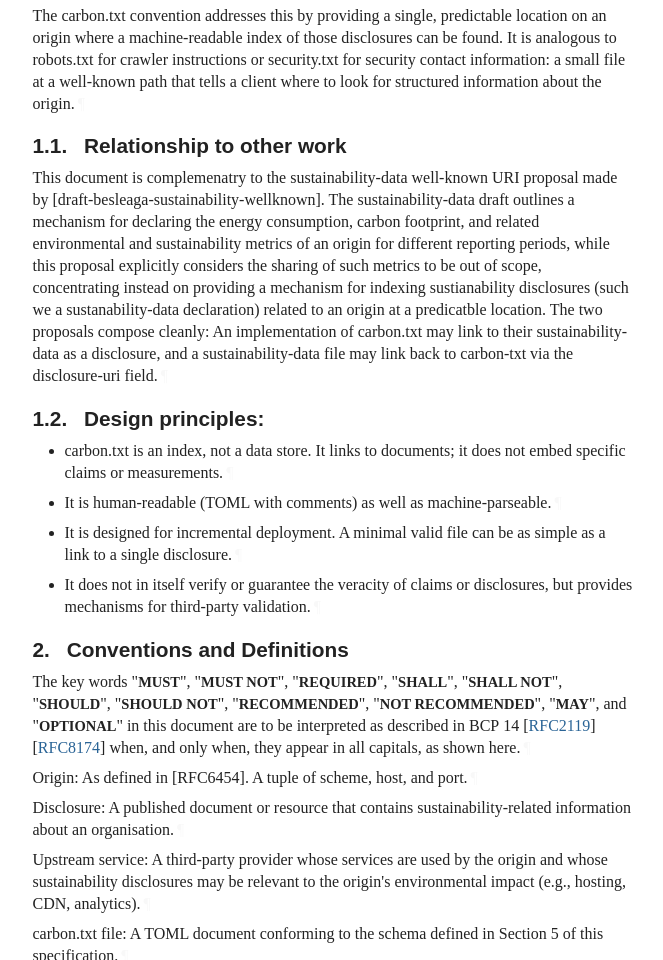
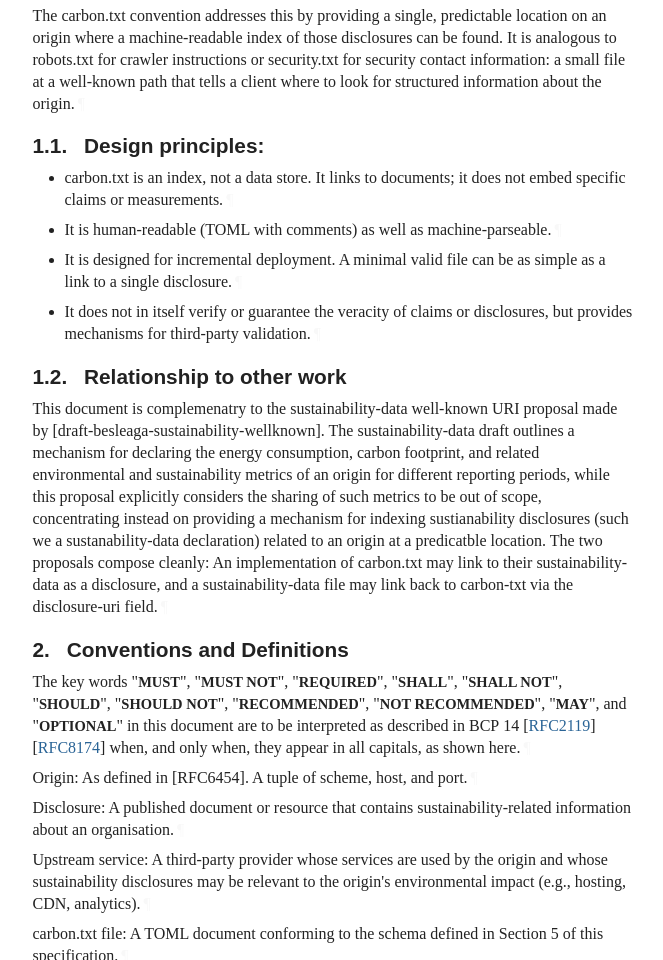
Before and after one commit to thegreenwebfoundation/carbon-txt-internet-draft, a plain HTML site: page draft-cowlishaw-carbontxt.html in a window 1280 px wide. Shown: the part 1164-2124 px from the top of the page, without its empty margins (92-755 px from the left). Drawn offline with Linux system fonts and the light colour scheme; a web font is replaced by a local one.

Commit message:
Script updating gh-pages from 86d4eb5. [ci skip]

```diff
--- a/draft-cowlishaw-carbontxt.html
+++ b/draft-cowlishaw-carbontxt.html
@@ -1158,10 +1158,10 @@ svg {
             <p id="section-toc.1-1.1.1" class="keepWithNext"><a href="#section-1" class="auto internal xref">1</a>.  <a href="#name-introduction" class="internal xref">Introduction</a></p>
 <ul class="compact toc ulBare ulEmpty">
 <li class="compact toc ulBare ulEmpty" id="section-toc.1-1.1.2.1">
-                <p id="section-toc.1-1.1.2.1.1" class="keepWithNext"><a href="#section-1.1" class="auto internal xref">1.1</a>.  <a href="#name-relationship-to-other-work" class="internal xref">Relationship to other work</a></p>
+                <p id="section-toc.1-1.1.2.1.1" class="keepWithNext"><a href="#section-1.1" class="auto internal xref">1.1</a>.  <a href="#name-design-principles" class="internal xref">Design principles:</a></p>
 </li>
               <li class="compact toc ulBare ulEmpty" id="section-toc.1-1.1.2.2">
-                <p id="section-toc.1-1.1.2.2.1" class="keepWithNext"><a href="#section-1.2" class="auto internal xref">1.2</a>.  <a href="#name-design-principles" class="internal xref">Design principles:</a></p>
+                <p id="section-toc.1-1.1.2.2.1" class="keepWithNext"><a href="#section-1.2" class="auto internal xref">1.2</a>.  <a href="#name-relationship-to-other-work" class="internal xref">Relationship to other work</a></p>
 </li>
             </ul>
 </li>
@@ -1203,33 +1203,33 @@ svg {
       </h2>
 <p id="section-1-1">Organisations increasingly publish sustainability information relevant to their digital operations — Impact reports, energy mix disclosures and guarantees of origin, regulatory filings under frameworks such as the EU Corporate Sustainability Reporting Directive (CSRD), and measurements of CO2 impact;  but this information is scattered across PDFs, web pages, and third-party registries with no standard way for a client to discover it programmatically.<a href="#section-1-1" class="pilcrow">¶</a></p>
 <p id="section-1-2">The carbon.txt convention addresses this by providing a single, predictable location on an origin where a machine-readable index of those disclosures can be found. It is analogous to robots.txt for crawler instructions or security.txt for security contact information: a small file at a well-known path that tells a client where to look for structured information about the origin.<a href="#section-1-2" class="pilcrow">¶</a></p>
-<div id="relationship-to-other-work">
+<div id="design-principles">
 <section id="section-1.1">
-        <h3 id="name-relationship-to-other-work">
-<a href="#section-1.1" class="section-number selfRef">1.1. </a><a href="#name-relationship-to-other-work" class="section-name selfRef">Relationship to other work</a>
+        <h3 id="name-design-principles">
+<a href="#section-1.1" class="section-number selfRef">1.1. </a><a href="#name-design-principles" class="section-name selfRef">Design principles:</a>
         </h3>
-<p id="section-1.1-1">This document is complemenatry to the sustainability-data well-known URI proposal made by [draft-besleaga-sustainability-wellknown]. The sustainability-data draft outlines a mechanism for declaring the energy consumption, carbon footprint, and related environmental and sustainability metrics of an origin for different reporting periods, while this proposal explicitly considers the sharing of such metrics to be out of scope, concentrating instead on providing a mechanism for indexing sustianability disclosures (such we a sustanability-data declaration) related to an origin at a predicatble location. The two proposals compose cleanly: An implementation of carbon.txt may link to their sustainability-data as a disclosure, and a sustainability-data file may link back to carbon-txt via the disclosure-uri field.<a href="#section-1.1-1" class="pilcrow">¶</a></p>
+<ul class="normal">
+<li class="normal" id="section-1.1-1.1">
+            <p id="section-1.1-1.1.1">carbon.txt is an index, not a data store. It links to documents; it does not embed specific claims or measurements.<a href="#section-1.1-1.1.1" class="pilcrow">¶</a></p>
+</li>
+          <li class="normal" id="section-1.1-1.2">
+            <p id="section-1.1-1.2.1">It is human-readable (TOML with comments) as well as machine-parseable.<a href="#section-1.1-1.2.1" class="pilcrow">¶</a></p>
+</li>
+          <li class="normal" id="section-1.1-1.3">
+            <p id="section-1.1-1.3.1">It is designed for incremental deployment. A minimal valid file can be as simple as a link to a single disclosure.<a href="#section-1.1-1.3.1" class="pilcrow">¶</a></p>
+</li>
+          <li class="normal" id="section-1.1-1.4">
+            <p id="section-1.1-1.4.1">It does not in itself verify or guarantee the veracity of claims or disclosures, but provides mechanisms for third-party validation.<a href="#section-1.1-1.4.1" class="pilcrow">¶</a></p>
+</li>
+        </ul>
 </section>
 </div>
-<div id="design-principles">
+<div id="relationship-to-other-work">
 <section id="section-1.2">
-        <h3 id="name-design-principles">
-<a href="#section-1.2" class="section-number selfRef">1.2. </a><a href="#name-design-principles" class="section-name selfRef">Design principles:</a>
+        <h3 id="name-relationship-to-other-work">
+<a href="#section-1.2" class="section-number selfRef">1.2. </a><a href="#name-relationship-to-other-work" class="section-name selfRef">Relationship to other work</a>
         </h3>
-<ul class="normal">
-<li class="normal" id="section-1.2-1.1">
-            <p id="section-1.2-1.1.1">carbon.txt is an index, not a data store. It links to documents; it does not embed specific claims or measurements.<a href="#section-1.2-1.1.1" class="pilcrow">¶</a></p>
-</li>
-          <li class="normal" id="section-1.2-1.2">
-            <p id="section-1.2-1.2.1">It is human-readable (TOML with comments) as well as machine-parseable.<a href="#section-1.2-1.2.1" class="pilcrow">¶</a></p>
-</li>
-          <li class="normal" id="section-1.2-1.3">
-            <p id="section-1.2-1.3.1">It is designed for incremental deployment. A minimal valid file can be as simple as a link to a single disclosure.<a href="#section-1.2-1.3.1" class="pilcrow">¶</a></p>
-</li>
-          <li class="normal" id="section-1.2-1.4">
-            <p id="section-1.2-1.4.1">It does not in itself verify or guarantee the veracity of claims or disclosures, but provides mechanisms for third-party validation.<a href="#section-1.2-1.4.1" class="pilcrow">¶</a></p>
-</li>
-        </ul>
+<p id="section-1.2-1">This document is complemenatry to the sustainability-data well-known URI proposal made by [draft-besleaga-sustainability-wellknown]. The sustainability-data draft outlines a mechanism for declaring the energy consumption, carbon footprint, and related environmental and sustainability metrics of an origin for different reporting periods, while this proposal explicitly considers the sharing of such metrics to be out of scope, concentrating instead on providing a mechanism for indexing sustianability disclosures (such we a sustanability-data declaration) related to an origin at a predicatble location. The two proposals compose cleanly: An implementation of carbon.txt may link to their sustainability-data as a disclosure, and a sustainability-data file may link back to carbon-txt via the disclosure-uri field.<a href="#section-1.2-1" class="pilcrow">¶</a></p>
 </section>
 </div>
 </section>
```
Also changed, not shown: draft-cowlishaw-carbontxt.txt.
